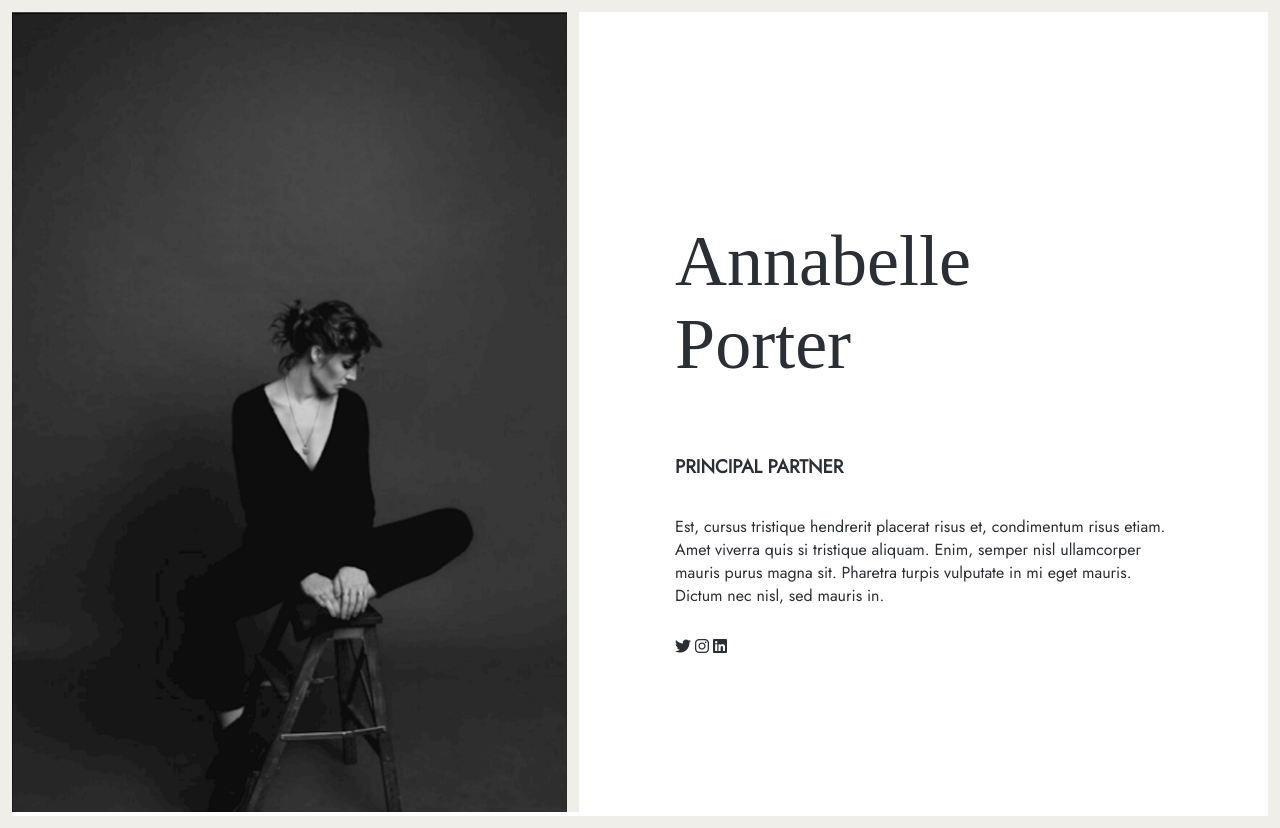
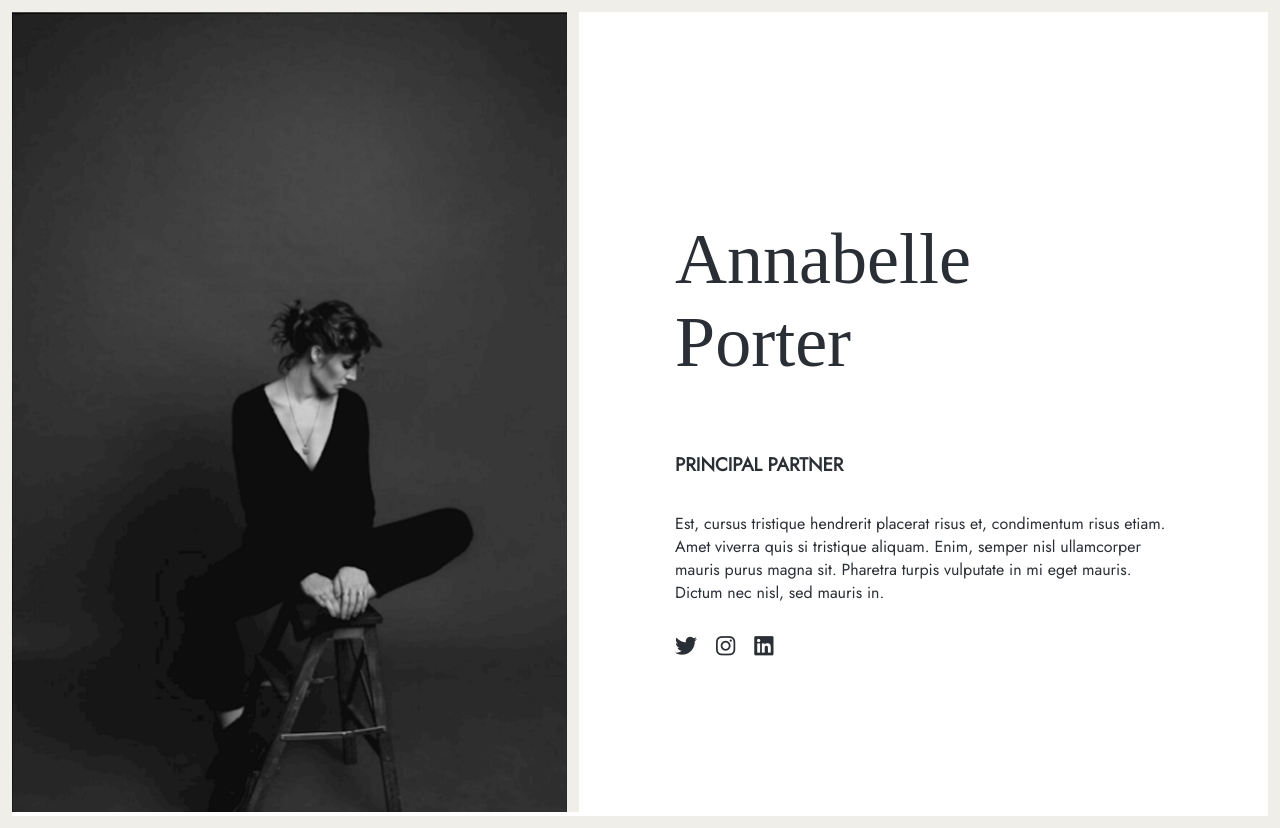
Before and after one commit to CamilaFAssuncao/pixel-perfect, a plain HTML site: page complex/index.html in a window 1280 px wide. Drawn offline with Linux system fonts and the light colour scheme; a web font is replaced by a local one.

Commit message:
icons size

```diff
--- a/complex/style.css
+++ b/complex/style.css
@@ -4,6 +4,11 @@ img {
     border-right: 12px solid rgb(240 238 232);
 
 
+}
+
+i {
+    padding-right: 15px;
+    font-size: 22px;
 }
 
 h1 {
```
